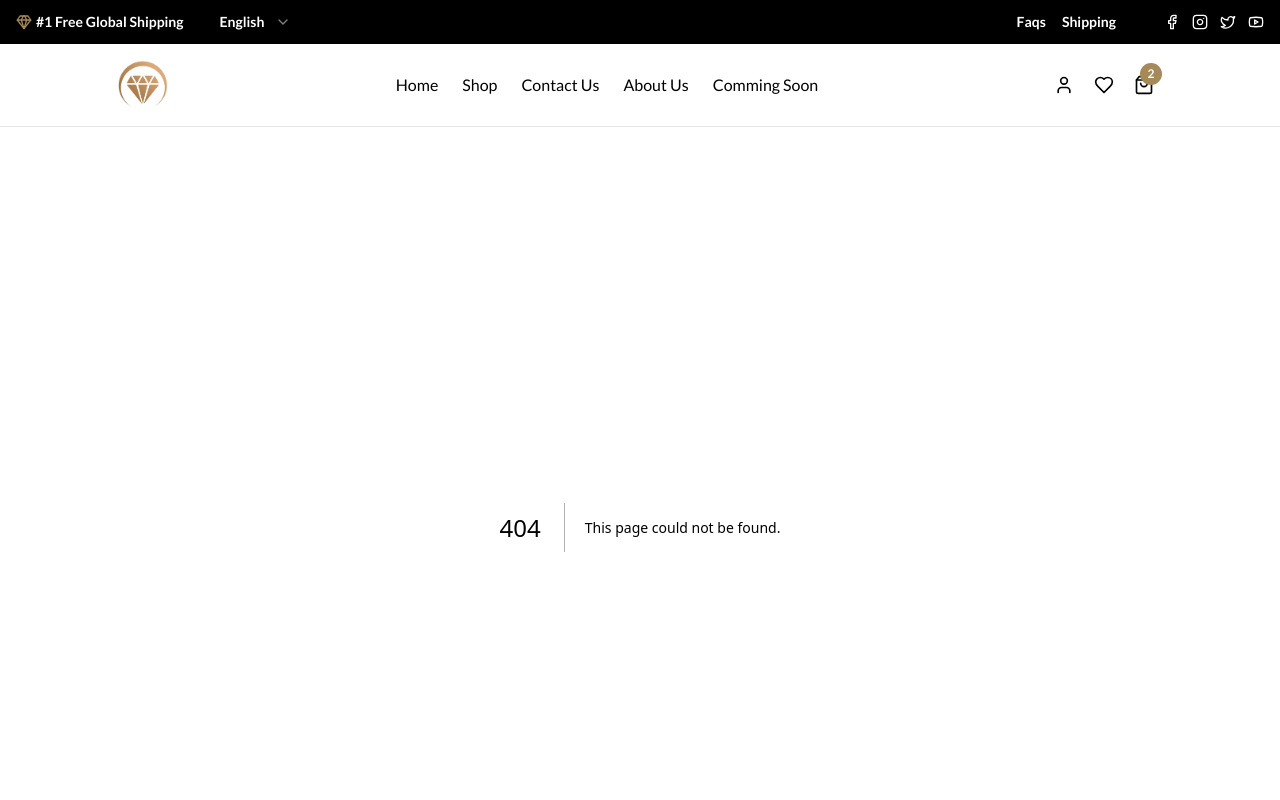
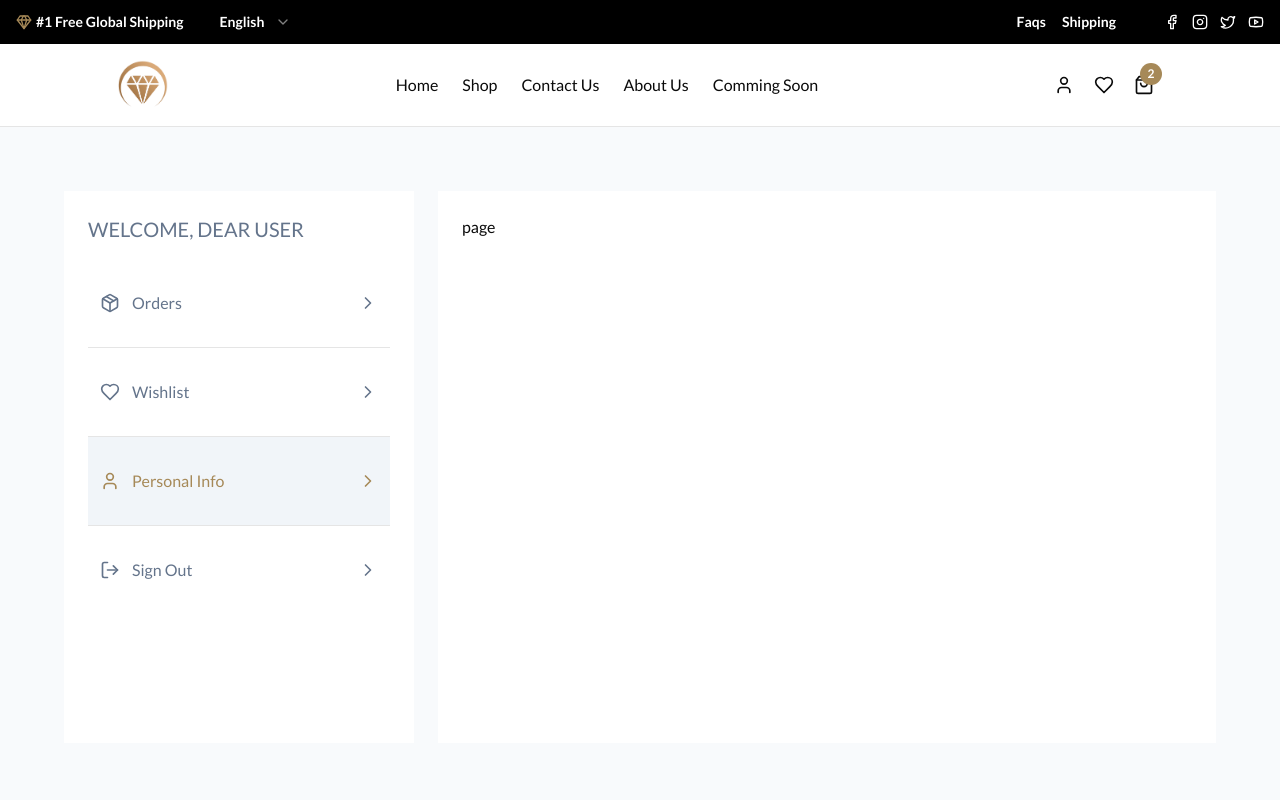
Before and after one commit to sayed-ali-aqa/Jewelry-Store, a Next.js app in the folder frontend/: page /account/personal-info in a window 1280 px wide. Before the commit this address had no page. Shown: the top 800 px of the page. Built offline with nearby package versions, Linux system fonts and the light colour scheme.

Commit message:
Added account layout

```diff
--- a/frontend/datalist.ts
+++ b/frontend/datalist.ts
@@ -1,5 +1,22 @@
 // Define the protected routes
 export const protectedRoutes = [
-    "/about-us"
+    "/account/personal-info"
+];
 
-];
+export const accountNavLinks = [
+    {
+        title: "Orders",
+        url: "/account/orders",
+        icon: "Package"
+    },
+    {
+        title: "Wishlist",
+        url: "/account/wishlist",
+        icon: "Heart"
+    },
+    {
+        title: "Personal Info",
+        url: "/account/personal-info",
+        icon: "User"
+    },
+]
--- /dev/null
+++ b/frontend/src/app/(routes)/account/layout.tsx
@@ -0,0 +1,53 @@
+"use client"
+
+import { LayoutProps } from "@types/allTypes";
+import React from "react";
+import { useSelector } from "react-redux";
+import { RootState } from "../../../store/store";
+import Link from "next/link";
+import { ChevronRight, Heart, Package, User, LogOut } from "lucide-react";
+import { usePathname } from 'next/navigation'
+import { accountNavLinks } from "../../../../datalist";
+
+const AuthLayout: React.FC<LayoutProps> = ({ children }) => {
+    const { user } = useSelector(
+        (state: RootState) => state.auth
+    );
+
+    const pathName = usePathname()
+
+    console.log(pathName);
+
+    const iconMap: Record<string, React.ComponentType<{ size: number }>> = {
+        Package: Package,
+        Heart: Heart,
+        User: User,
+    };
+
+    return (
+        <div className="bg-slate-50 w-full min-h-[85vh] flex gap-6 p-[5%]">
+            <div className="bg-white min-w-[350px] p-6">
+                <h2 className="uppercase text-slate-500 text-xl">Welcome,  {user?.name || "Dear User"}</h2>
+
+                <ul className="mt-4">
+                    {accountNavLinks.map((item, index) => (
+                        <li key={index} className={`border-b last:border-b-0 group ${pathName === item.url ? "bg-slate-100 text-primary" : "text-slate-500"}`}>
+                            <Link href={item.url} className="px-3 py-8 flex items-center gap-3 w-full transition-all duration-300 group-hover:text-primary">
+                                {React.createElement(iconMap[item.icon], { size: 20 })} {item.title} <ChevronRight className="ml-auto" size={20} />
+                            </Link>
+                        </li>
+                    ))}
+
+                    <li className="border-b last:border-b-0 group text-slate-500">
+                        <span role="button" onClick={() => alert("Signed Out")} className="px-3 py-8 flex items-center gap-3 w-full transition-all duration-300 group-hover:text-destructive">
+                            <LogOut size={20}/> Sign Out <ChevronRight className="ml-auto" size={20} />
+                        </span>
+                    </li>
+                </ul>
+            </div>
+            <div className="bg-white w-full p-6">{children}</div>
+        </div>
+    );
+};
+
+export default AuthLayout;
--- /dev/null
+++ b/frontend/src/app/(routes)/account/personal-info/page.tsx
@@ -0,0 +1,9 @@
+import React from 'react'
+
+const page = () => {
+    return (
+        <div>page</div>
+    )
+}
+
+export default page
--- a/frontend/src/app/(routes)/auth/sign-in/page.tsx
+++ b/frontend/src/app/(routes)/auth/sign-in/page.tsx
@@ -6,7 +6,7 @@ import React from 'react';
 import { Label } from "@/components/ui/label";
 import Link from 'next/link';
 import { signInForm } from '@utils/actions/auth';
-import { AuthProps } from '@types/auth';
+import { AuthProps } from '@types/allTypes';
 import { useForm } from 'react-hook-form';
 import { zodResolver } from '@hookform/resolvers/zod';
 import { AuthSchema } from '@utils/validations/authValidation';
--- a/frontend/src/app/(routes)/auth/sign-up/page.tsx
+++ b/frontend/src/app/(routes)/auth/sign-up/page.tsx
@@ -6,7 +6,7 @@ import React from 'react';
 import { Label } from "@/components/ui/label";
 import Link from 'next/link';
 import { signUpForm } from '@utils/actions/auth';
-import { AuthProps } from '@types/auth';
+import { AuthProps } from '@types/allTypes';
 import { useForm } from 'react-hook-form';
 import { zodResolver } from '@hookform/resolvers/zod';
 import { AuthSchema } from '@utils/validations/authValidation';
--- a/frontend/src/app/components/Navbar.tsx
+++ b/frontend/src/app/components/Navbar.tsx
@@ -11,16 +11,12 @@ import {
   SelectValue,
 } from "@/components/ui/select"
 import Image from 'next/image'
-import { useSelector } from 'react-redux'
-import { RootState } from '../../store/store'
+// import { useSelector } from 'react-redux'
+// import { RootState } from '../../store/store'
 const Logo = '/images/logo/logo.png'
 
 export function Navbar() {
   const [toggleMenu, setToggleMenu] = useState(false)
-
-  const { user, isAuthenticated } = useSelector(
-    (state: RootState) => state.auth
-  );
 
   return (
     <div className='border-b md:border-none sticky top-0 z-50'>
@@ -60,7 +56,10 @@ export function Navbar() {
 
       <div className='bg-white flex gap-6 p-4 border:none md:border-b justify-between md:justify-around items-center'>
         <div className='flex h-[50px]'>
-          <Image src={Logo} height="50" alt="Logo" width={50} />
+          <Link href="/">
+            <Image src={Logo} height="50" alt="Logo" width={50} />
+          </Link>
+
         </div>
 
         <div className='hidden md:flex items-center gap-6'>
@@ -82,10 +81,9 @@ export function Navbar() {
 
         <div className='flex items-center gap-6'>
           <div className='flex items-center gap-1'>
+            <Link href="/account/personal-info" className='transition-all duration-300 p-2 hover:text-primary'><User size={20} /></Link>
+            <Link href="/account/whislist" className='transition-all duration-300 p-2 hover:text-primary'><Heart size={20} /></Link>
 
-            <Link href={isAuthenticated ? "/user/orders" : "/auth/sign-in"} className='transition-all duration-300 p-2 hover:text-primary'><User size={20} /></Link>
-
-            <Link href="/account/whislist" className='transition-all duration-300 p-2 hover:text-primary'><Heart size={20} /></Link>
             <div className='transition-all duration-300 p-2 hover:text-primary cursor-pointer relative'>
               <ShoppingBag size={20} />
               <span className='absolute -top-1 right-0 bg-primary text-white text-xs font-semibold w-[22px] h-[22px] rounded-full text-center leading-[22px]'>2</span>
--- a/frontend/src/app/layout.tsx
+++ b/frontend/src/app/layout.tsx
@@ -25,11 +25,11 @@ export default function RootLayout({
   return (
     <html lang="en">
       <body className={lato.className}>
+        <Navbar />
         <Providers>
-          <Navbar />
           {children}
-          <Footer />
         </Providers>
+        <Footer />
 
         <Toaster position="top-center" richColors />
       </body>
--- a/frontend/src/store/slices/authSlice.ts
+++ b/frontend/src/store/slices/authSlice.ts
@@ -1,5 +1,5 @@
 import { createSlice, PayloadAction } from "@reduxjs/toolkit";
-import { AuthStateProps } from "@types/auth";
+import { AuthStateProps } from "@types/allTypes";
 
 const initialState: AuthStateProps = {
   user: null,
```
Also changed, not shown: frontend/src/app/(routes)/auth/layout.tsx (+3 -6 lines), frontend/src/types/allTypes.ts (renamed from frontend/src/types/auth.ts, +7 -2 lines).
